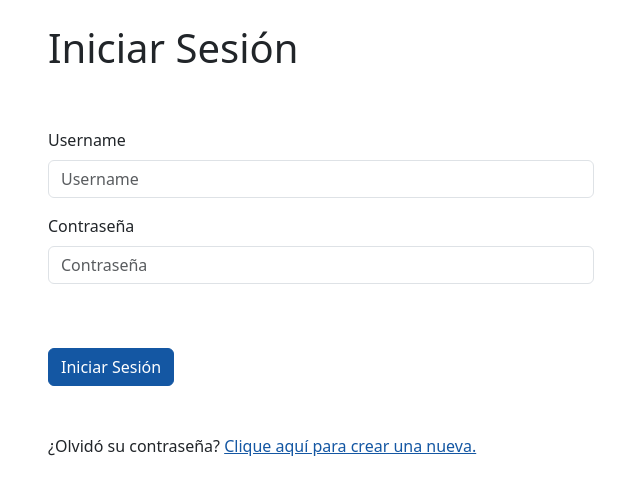
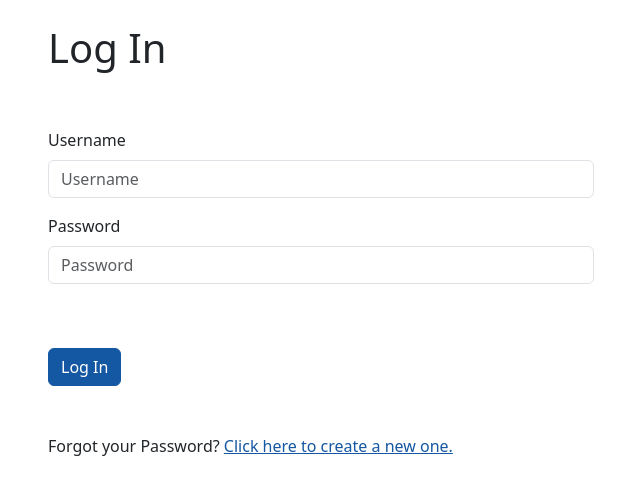
Before and after one commit to eduardoluis11/police-academy-exams-english, a Django app: template policeAcademyExams/templates/autenticacion/iniciar_sesion.html in a window 1280 px wide. Shown: the part 58-553 px from the top of the page, without its empty margins (319-959 px from the left). Run offline with Django 5.2, Linux system fonts and the light colour scheme; the template is opened without the code that fills it: values that come from a table or form of the project are taken from there, others are empty; some libraries are stand-ins or nearby versions.

Commit message:
Translated Log In Form
I translated the text from the Log In Template.

```diff
--- a/autenticacion/forms.py
+++ b/autenticacion/forms.py
@@ -129,9 +129,9 @@ class IniciarSesionFormulario(forms.Form):
     #     }))
 
     password = forms.CharField(
-        label='Contraseña',
+        label='Password',
         max_length=128,
         widget=forms.PasswordInput(attrs={
-            'placeholder': 'Contraseña',
+            'placeholder': 'Password',
             'class': 'form-control',  # Bootstrap class for input styling
         }))
--- a/policeAcademyExams/templates/autenticacion/iniciar_sesion.html
+++ b/policeAcademyExams/templates/autenticacion/iniciar_sesion.html
@@ -1,25 +1,25 @@
 {% extends 'disposiciones/disposicion_autenticacion.html' %}
 
 {# Esto me renderiza el título de la pagina en la pestaña del navegador  #}
-{% block title %}Iniciar Sesión{% endblock %}
+{% block title %}Log In{% endblock %}
 
 {# Esto me agrega los enlaces para la barra de navegación que tengo en mi template de disposicion de autenticacion #}
 {% block nav_items %}
     <li class="nav-item">
-        <a class="nav-link" href="{% url 'inicio' %}">Inicio</a>
+        <a class="nav-link" href="{% url 'inicio' %}">Home</a>
     </li>
     {% if user.is_authenticated %}
         <li class="nav-item">
-            <a class="nav-link" href="{% url 'cerrar_sesion' %}">Cerrar Sesión</a>
+            <a class="nav-link" href="{% url 'cerrar_sesion' %}">Log Out</a>
         </li>
     {% else %}
         {# Si el usuario no ha iniciado sesión, le mostraré los enlaces para autenticarse y para registrarse #}
         <li class="nav-item">
             {# El "active" resalta el enlace de la pagina actual en el navbar #}
-            <a class="nav-link active" href="{% url 'iniciar_sesion' %}">Iniciar Sesión</a>
+            <a class="nav-link active" href="{% url 'iniciar_sesion' %}">Log In</a>
         </li>
         <li class="nav-item">
-            <a class="nav-link" href="{% url 'registrarse' %}">Registrarse</a>
+            <a class="nav-link" href="{% url 'registrarse' %}">Sign Up</a>
         </li>
     {% endif %}
 {% endblock %}
@@ -35,7 +35,7 @@
         {# Columna 2: Todo el formulario.  #}
         <div class="col-md-6">
 
-            <h1>Iniciar Sesión</h1>
+            <h1>Log In</h1>
             <br>
             <br>
 
@@ -46,7 +46,7 @@
             <form method="post">
                 {% csrf_token %}
 
-                {# Formulario con los estilos de Bootsrap #}
+                {# Formulario con los estilos de Bootstrap #}
                 {% for field in form %}
                     <div class="mb-3">
                         <label for="{{ field.id_for_label }}" class="form-label">{{ field.label }}</label>
@@ -63,7 +63,7 @@
                 <br>
 
                 {# Botón para Iniciar Sesión #}
-                <button class="btn btn-primary" type="submit">Iniciar Sesión</button>
+                <button class="btn btn-primary" type="submit">Log In</button>
             </form>
 
             <br>
@@ -71,7 +71,7 @@
 
             {# Si al usuario se le olvidó la contraseña, la puede resetear aquí #}
             <p>
-                ¿Olvidó su contraseña? <a href="{% url 'password_reset' %}">Clique aquí para crear una nueva.</a>
+                Forgot your Password? <a href="{% url 'password_reset' %}">Click here to create a new one.</a>
             </p>
 
         </div>  {# Fin de la Columna 2 #}
```
